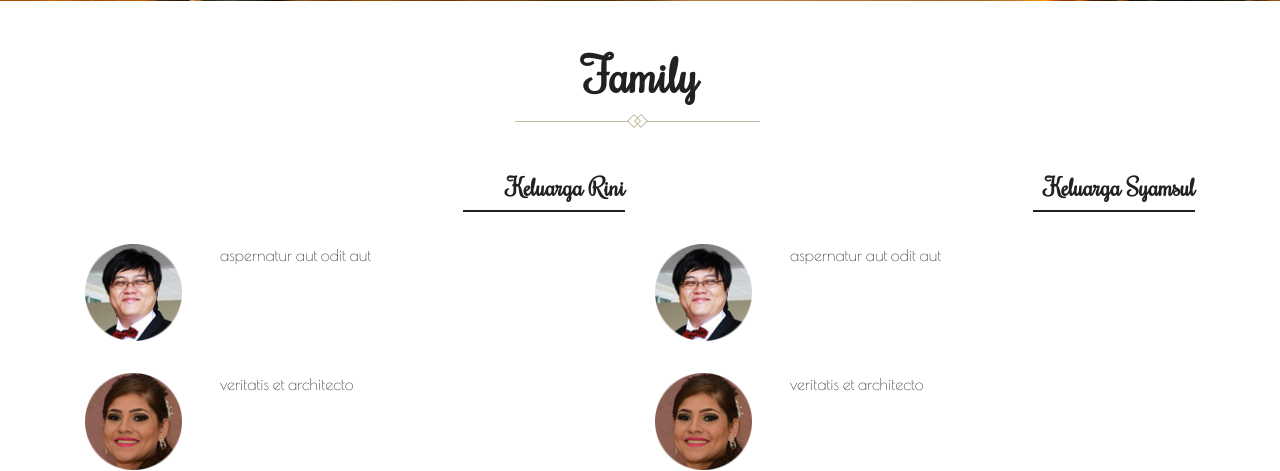
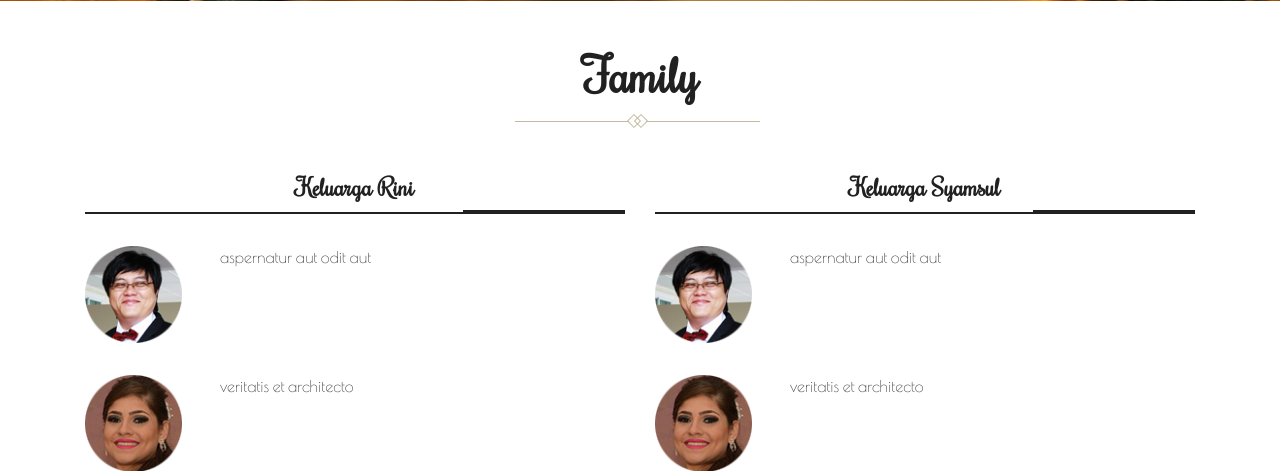
Before and after one commit to riniwindy/rini-syamsul.xyz, a PHP site: page / in a window 1280 px wide. Shown: the part 4543-5014 px from the top of the page. Run offline with PHP 8.4, Linux system fonts and the light colour scheme; some web fonts are replaced.

Commit message:
Update style.css

```diff
--- a/css/style.css
+++ b/css/style.css
@@ -919,11 +919,12 @@ ul.wmuSliderPagination {
     text-align: right;
 }
 .news-grid-right h4{
-	font-size:1.5em;
-	color:#212121;
-	text-align:right;
-	padding-bottom:.5em;
-	position:relative
+	font-size: 1.5em;
+    color: #212121;
+    text-align: center;
+    padding-bottom: .5em;
+    position: relative;
+    border-bottom: solid 2px;
 }
 .news-grid-right h4:after{
 	content:'';
```
